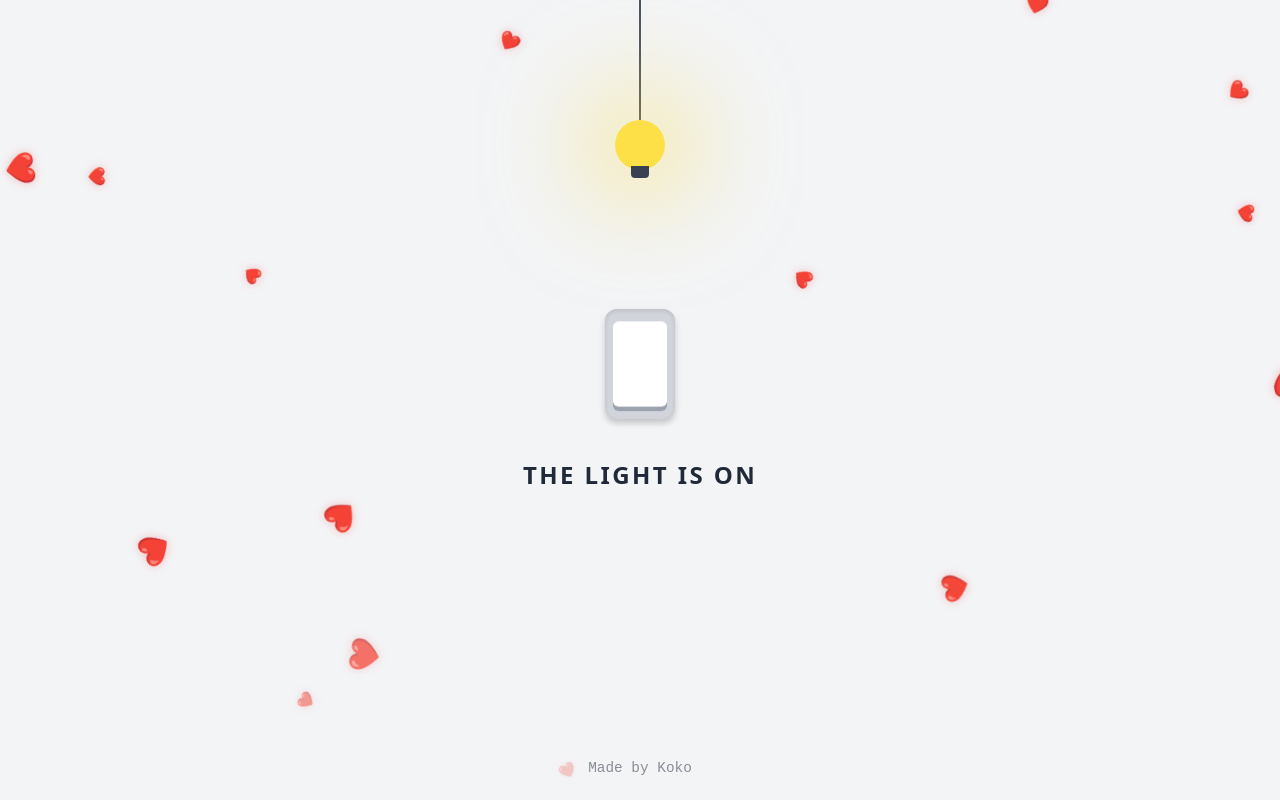
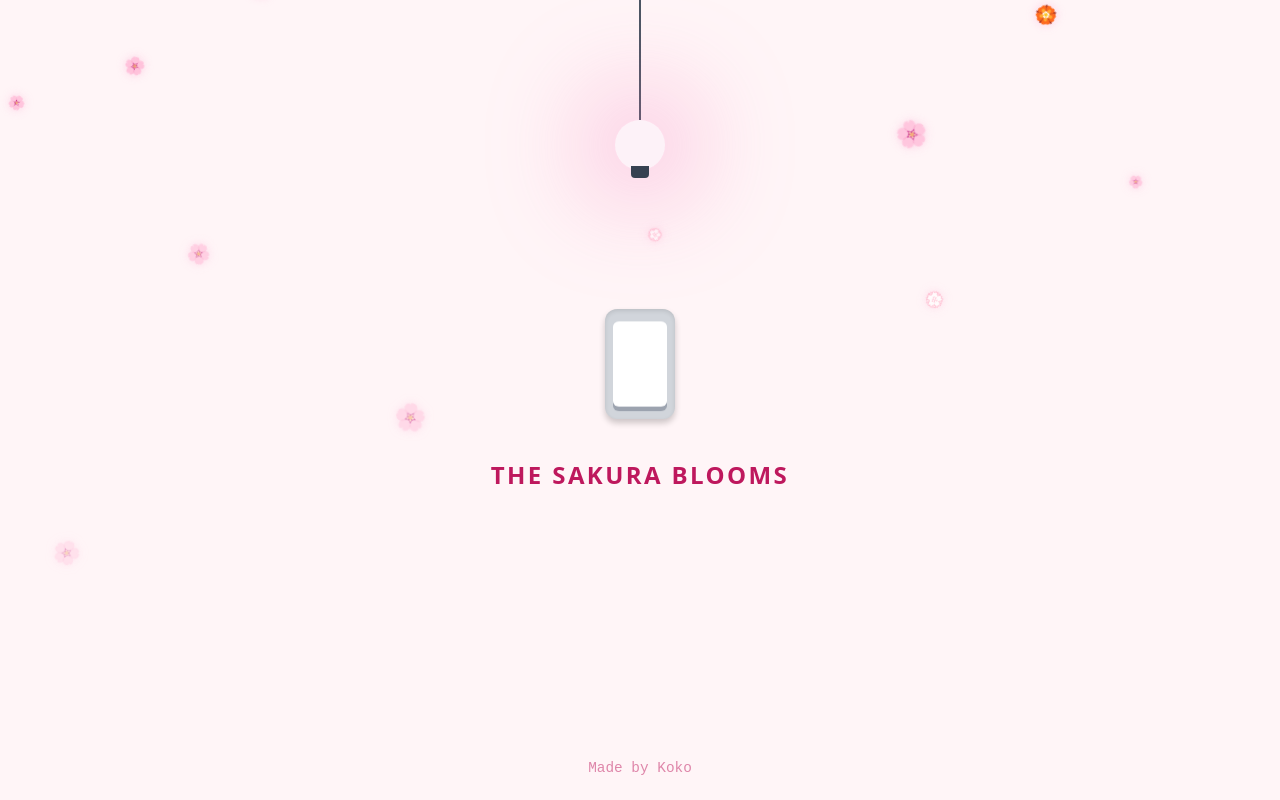
Before and after one commit to htinaungkyaw-wq/LIHGT, a plain HTML site: page index.html in a window 1280 px wide. Both pictures are taken after a click on the button 639 px from the left and 364 px from the top of the page. Drawn offline with nearby package versions, Linux system fonts and the light colour scheme.

Commit message:
Update index.html

```diff
--- a/index.html
+++ b/index.html
@@ -3,14 +3,15 @@
 <head>
     <meta charset="UTF-8">
     <meta name="viewport" content="width=device-width, initial-scale=1.0">
-    <title>Interactive Light Switch</title>
+    <title>Interactive Sakura Light Switch</title>
     <script src="https://cdn.tailwindcss.com"></script>
     <style>
         :root {
-            --bg-light: #f3f4f6;
+            --bg-light: #fff5f7; /* Soft pink-white for sakura theme */
             --bg-dark: #0b0f19;
-            --wall-light: #e5e7eb;
+            --wall-light: #fce7f3;
             --wall-dark: #1f2937;
+            --sakura-pink: #fbcfe8;
         }
 
         body {
@@ -30,7 +31,7 @@
         /* Light/Dark Themes */
         body.light-on {
             background-color: var(--bg-light);
-            color: #1f2937;
+            color: #be185d;
         }
 
         body.light-off {
@@ -105,8 +106,8 @@
         }
 
         .light-on .bulb {
-            background: #fde047;
-            box-shadow: 0 0 100px 30px rgba(253, 224, 71, 0.5);
+            background: #fdf2f8;
+            box-shadow: 0 0 100px 30px rgba(244, 114, 182, 0.4);
         }
 
         .bulb::after {
@@ -121,29 +122,42 @@
             border-radius: 0 0 4px 4px;
         }
 
-        /* Heart Drop Animation */
-        .heart-particle {
+        /* Sakura Particle Animation */
+        .sakura-particle {
             position: fixed;
             top: -50px;
             font-size: 24px;
             pointer-events: none;
             z-index: 5;
             user-select: none;
-            filter: drop-shadow(0 0 5px rgba(239, 68, 68, 0.3));
+            filter: drop-shadow(0 0 5px rgba(244, 114, 182, 0.3));
         }
 
         @keyframes fall {
             0% {
-                transform: translateY(0) rotate(0deg);
-                opacity: 1;
-            }
-            70% {
+                transform: translateY(0) rotate(0deg) translateX(0);
                 opacity: 1;
             }
             100% {
-                transform: translateY(110vh) rotate(360deg);
+                transform: translateY(110vh) rotate(720deg) translateX(50px);
                 opacity: 0;
             }
+        }
+
+        /* Shatter Particle Animation (Sakura Petals) */
+        .shatter-piece {
+            position: fixed;
+            width: 8px;
+            height: 4px;
+            background: #f472b6;
+            border-radius: 50% 0 50% 0; /* Petal shape */
+            pointer-events: none;
+            z-index: 6;
+        }
+
+        @keyframes explode {
+            0% { transform: translate(0, 0) scale(1) rotate(0deg); opacity: 1; }
+            100% { transform: translate(var(--tx), var(--ty)) scale(0) rotate(180deg); opacity: 0; }
         }
 
         /* Footer Attribution */
@@ -201,44 +215,69 @@
         const statusLabel = document.getElementById('statusLabel');
 
         let isOn = false;
-        let heartInterval;
+        let sakuraInterval;
 
-        function createHeart() {
-            const heart = document.createElement('div');
-            heart.classList.add('heart-particle');
-            heart.innerText = '❤️';
+        function createSakura() {
+            const sakura = document.createElement('div');
+            sakura.classList.add('sakura-particle', 'active-sakura');
+            // Using various sakura/flower emojis for variety
+            const flowers = ['🌸', '💮', '🌸', '🏵️'];
+            sakura.innerText = flowers[Math.floor(Math.random() * flowers.length)];
 
-            // Random horizontal position
-            heart.style.left = Math.random() * 100 + 'vw';
+            sakura.style.left = Math.random() * 100 + 'vw';
+            const duration = Math.random() * 3 + 4; // Sakura falls slower than hearts
+            sakura.style.animation = `fall ${duration}s linear forwards`;
 
-            // Random duration between 2 and 4 seconds
-            const duration = Math.random() * 2 + 2;
-            heart.style.animation = `fall ${duration}s linear forwards`;
+            const scale = Math.random() * 0.8 + 0.5;
+            sakura.style.fontSize = (24 * scale) + 'px';
 
-            // Random scale
-            const scale = Math.random() * 0.8 + 0.5;
-            heart.style.fontSize = (24 * scale) + 'px';
+            document.body.appendChild(sakura);
 
-            document.body.appendChild(heart);
-
-            // Clean up heart after animation ends
             setTimeout(() => {
-                heart.remove();
+                if (sakura.parentElement) sakura.remove();
             }, duration * 1000);
         }
 
-        function startHearts() {
-            // Stop any existing interval just in case
-            stopHearts();
-            // Drop hearts every 150ms
-            heartInterval = setInterval(createHeart, 150);
+        function shatterSakura() {
+            const flowers = document.querySelectorAll('.active-sakura');
+            flowers.forEach(flower => {
+                const rect = flower.getBoundingClientRect();
+                const x = rect.left + rect.width / 2;
+                const y = rect.top + rect.height / 2;
+
+                // Create small pink petals for the "break" effect
+                for (let i = 0; i < 8; i++) {
+                    const piece = document.createElement('div');
+                    piece.classList.add('shatter-piece');
+
+                    const tx = (Math.random() - 0.5) * 150;
+                    const ty = (Math.random() - 0.5) * 150;
+
+                    piece.style.setProperty('--tx', `${tx}px`);
+                    piece.style.setProperty('--ty', `${ty}px`);
+                    piece.style.left = `${x}px`;
+                    piece.style.top = `${y}px`;
+                    piece.style.animation = 'explode 0.8s ease-out forwards';
+
+                    document.body.appendChild(piece);
+                    setTimeout(() => piece.remove(), 800);
+                }
+
+                flower.remove();
+            });
         }
 
-        function stopHearts() {
-            if (heartInterval) {
-                clearInterval(heartInterval);
-                heartInterval = null;
+        function startSakura() {
+            stopSakura();
+            sakuraInterval = setInterval(createSakura, 250);
+        }
+
+        function stopSakura() {
+            if (sakuraInterval) {
+                clearInterval(sakuraInterval);
+                sakuraInterval = null;
             }
+            shatterSakura();
         }
 
         function toggleLight() {
@@ -247,13 +286,13 @@
             if (isOn) {
                 body.classList.remove('light-off');
                 body.classList.add('light-on');
-                statusLabel.innerText = "The Light is On";
-                startHearts();
+                statusLabel.innerText = "The Sakura Blooms";
+                startSakura();
             } else {
                 body.classList.remove('light-on');
                 body.classList.add('light-off');
                 statusLabel.innerText = "The Room is Dark";
-                stopHearts();
+                stopSakura();
             }
 
             if (navigator.vibrate) {
```
